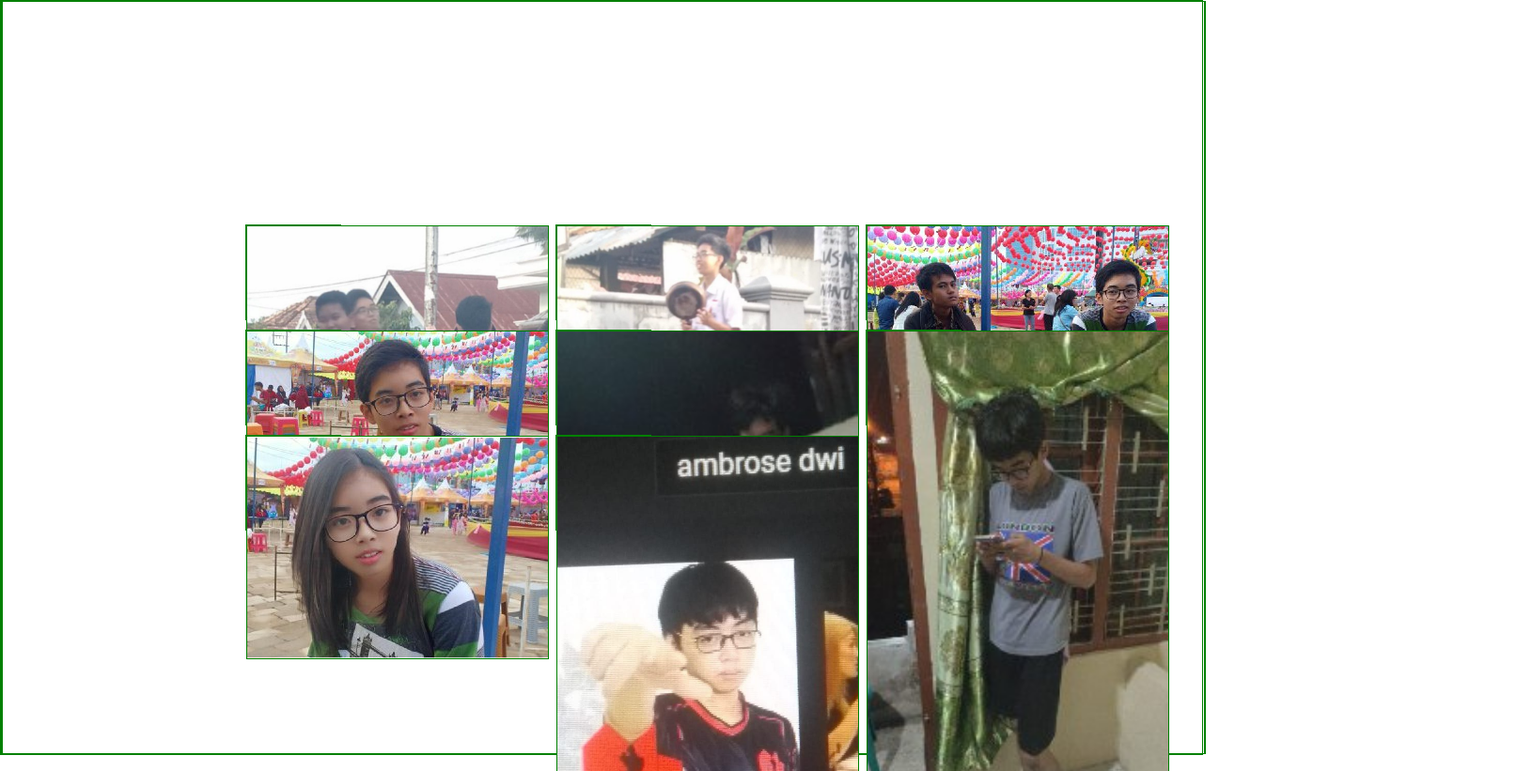
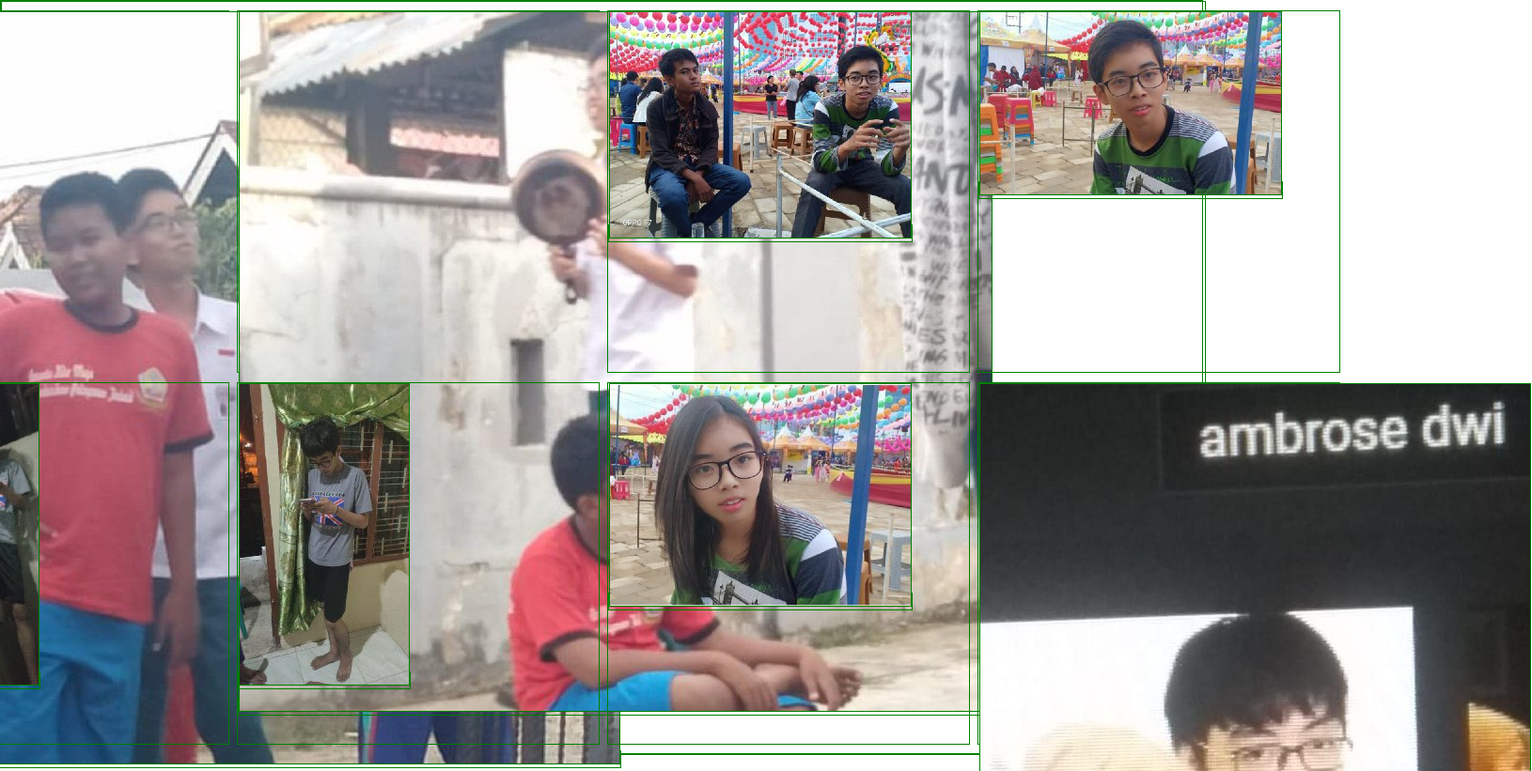
Before and after one commit to kinvictor/suprise, a plain HTML site: page index2.html in a window 1280 px wide. Shown: the top 821 px of the page at 94% size, 1630 px wide, since content can reach past the window. Drawn offline with Linux system fonts and the light colour scheme.

Commit message:
i dunno how to display the aib things

```diff
--- a/index2.html
+++ b/index2.html
@@ -24,14 +24,22 @@
             display: grid;
             place-items: center;
             place-content: center;
-            grid-template-columns: repeat(3, 25vw);
+            grid-template-columns: repeat(4, 30vw);
             gap: 10px;
         }
 
-        .container img {
-            width: 25vw;
+        .img-container {
+            width: 30vw;
+            height: 30vw;
         }
-        #img {
+
+        /* .img-container .img-href img {
+            width: 100%;
+            height: 100%;
+            object-fit: cover;
+        } */
+
+        #img1 {
             display: none;
             position: fixed;
             width: 100vw;
@@ -42,15 +50,12 @@
             align-items: center;
             background-color: rgba(0, 0, 0, 0.8);
         }
-        #img a {
+
+        #img1 a {
             text-decoration: none;
             color: white;
         }
-        .img {
-            width: 100px;
-            height: 100px;
 
-        }
         #img1:target {
             display: flex;
         }
@@ -60,38 +65,64 @@
                 grid-template-columns: repeat(2, 25vw);
             }
         }
-
     </style>
 </head>
 <body>
 
     <div class="container">
-        <a href="#img" class="img">
+        <div class="img-container">
+            <a href="#img" class="img-href">
                 <img src="etc/1.jpeg">
             </a>
-        <a href="#img" class="img">
+        </div>
+
+        <div class="img-container">
+            <a href="#img" class="img-href">
                 <img src="etc/2.jpeg">
             </a>
-        <a href="#img" class="img">
+        </div>
+
+        <div class="img-container">
+            <a href="#img" class="img-href">
                 <img src="etc/3.jpeg">
             </a>
-        <a href="#img" class="img">
+        </div>
+
+        <div class="img-container">
+            <a href="#img" class="img-href">
                 <img src="etc/4.jpeg">
             </a>
-        <a href="#img" class="img">
+        </div>
+
+        <div class="img-container">
+            <a href="#img" class="img-href">
                 <img src="etc/5.jpeg">
             </a>
-        <a href="#img" class="img">
+        </div>
+
+        <div class="img-container">
+            <a href="#img" class="img-href">
                 <img src="etc/6.jpeg">
             </a>
-        <a href="#img" class="img">
+        </div>
+
+
+        <div class="img-container">
+            <a href="#img" class="img-href">
                 <img src="etc/7.jpeg">
             </a>
-        <a href="#img" class="img">
+        </div>
+
+        <div class="img-container">
+            <a href="#img" class="img-href">
                 <img src="etc/8.jpeg">
             </a>
-        <div id="img">
-            <img src="img/2.jpg">
+        </div>
+
+
+        <div id="img1">
+            <img src="etc/2.jpeg">
+            <p>persembahan vanness</p>
             <a href="#">close</a>
         </div>
     </div>
```
Lines whose indentation alone changed are shown as unchanged.
